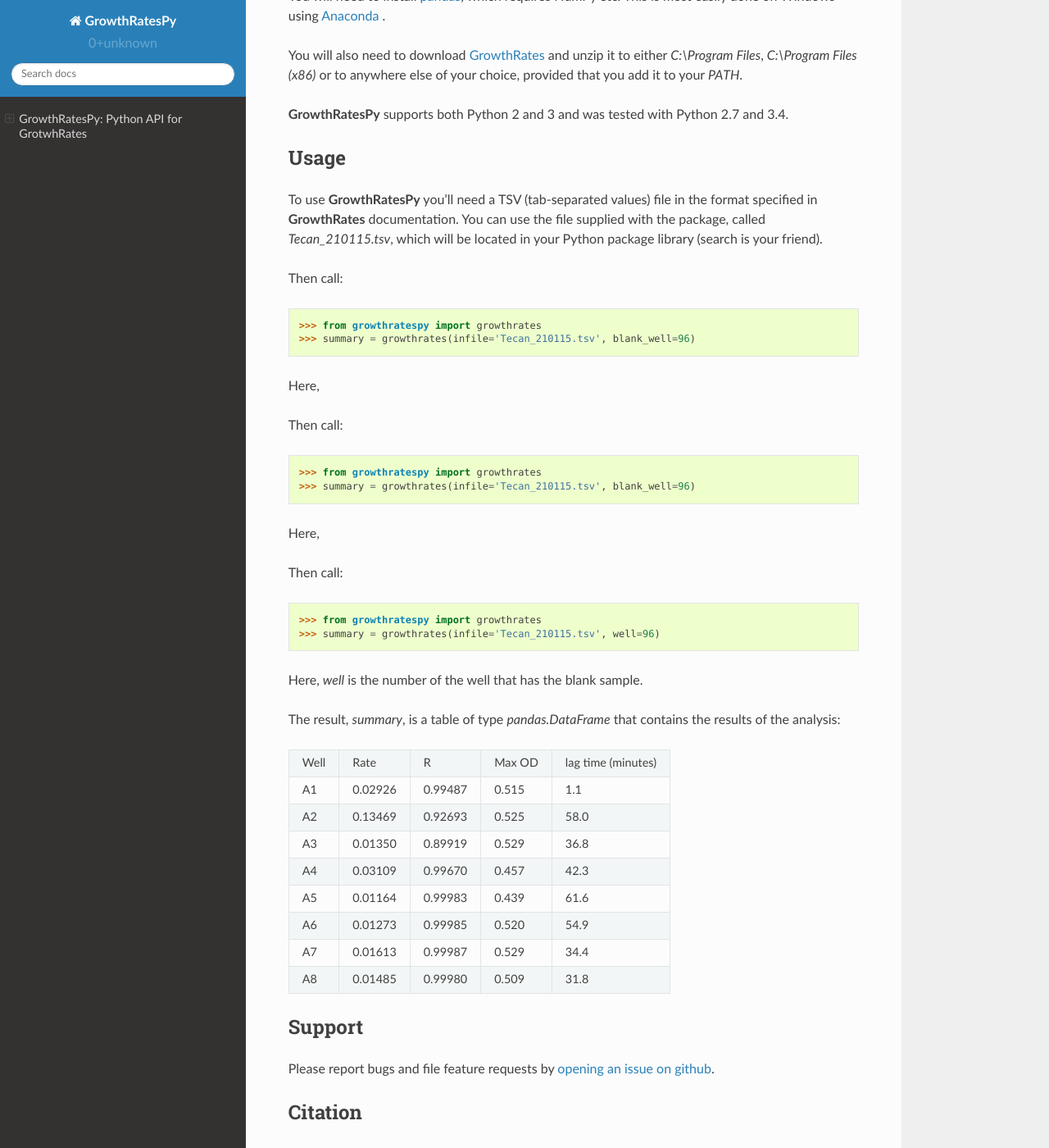
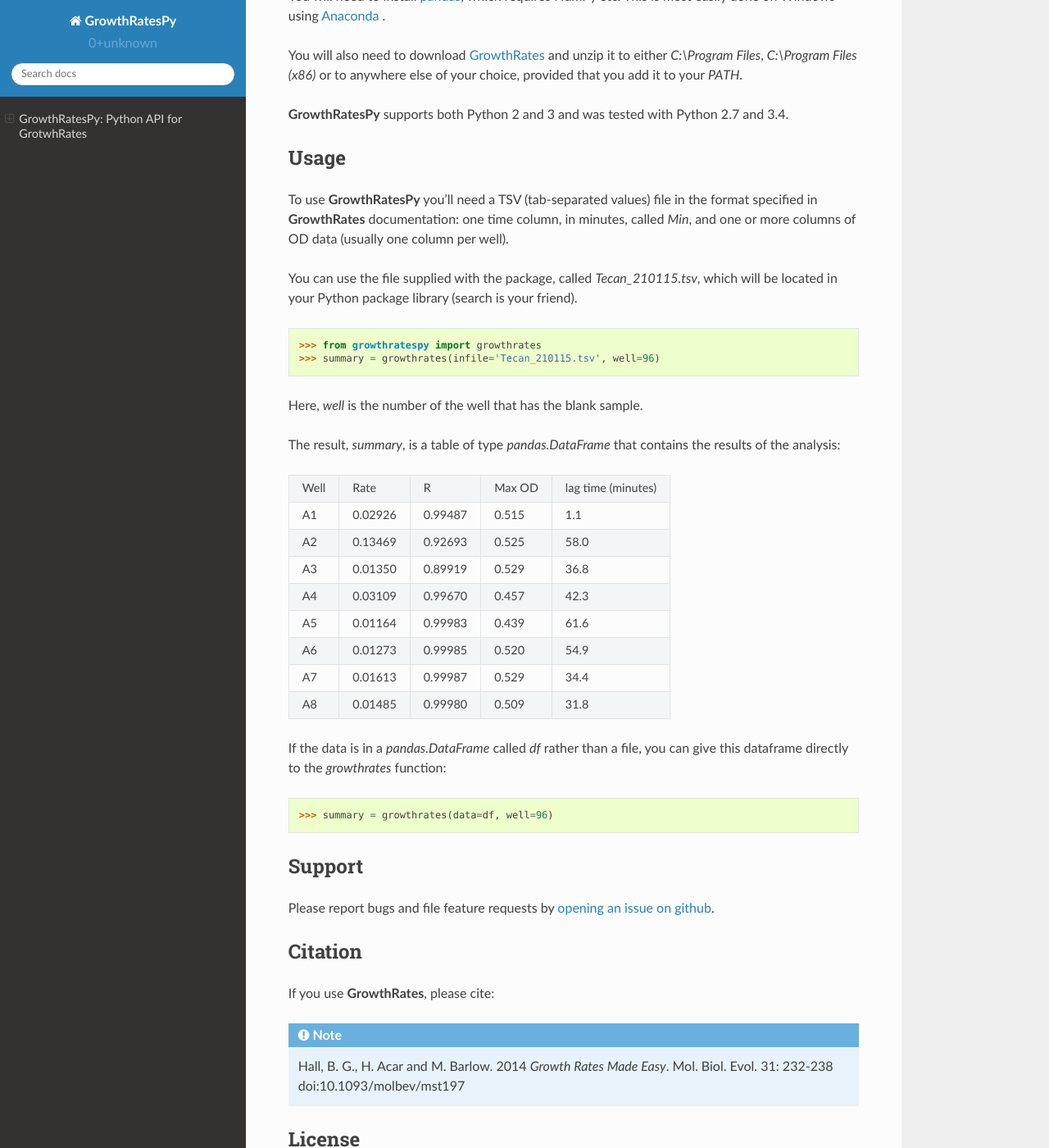
Before and after one commit to yoavram/GrowthRatesPy, a Sphinx documentation site: the page built from docs/index.rst, in a window 1280 px wide and 1400 px high, scrolled down 539 px. Shown: the whole window at 82% size. Built offline with Sphinx 7.4.7 and the Read the Docs theme 2.0.0, drawn with Linux system fonts in a browser that asks for light colours.

Commit message:
read data from dataframe instead of file; arguments->parameters in docstrings; fix docs

```diff
--- a/docs/index.rst
+++ b/docs/index.rst
@@ -34,24 +34,11 @@ provided that you add it to your `PATH`.
 Usage
 -----
 
-To use **GrowthRatesPy** you'll need a TSV (tab-separated values) file in the format specified in **GrowthRates** documentation.
-You can use the file supplied with the package, called `Tecan_210115.tsv`, which will be located in your Python package library (search is your friend).
+To use **GrowthRatesPy** you'll need a TSV (tab-separated values) file in the format specified in **GrowthRates** documentation:
+one time column, in minutes, called `Min`, and one or more columns of OD data (usually one column per well).
 
-Then call:
-
->>> from growthratespy import growthrates
->>> summary = growthrates(infile='Tecan_210115.tsv', blank_well=96)
-
-Here,
-
-Then call:
-
->>> from growthratespy import growthrates
->>> summary = growthrates(infile='Tecan_210115.tsv', blank_well=96)
-
-Here,
-
-Then call:
+You can use the file supplied with the package, called `Tecan_210115.tsv`,
+which will be located in your Python package library (search is your friend).
 
 >>> from growthratespy import growthrates
 >>> summary = growthrates(infile='Tecan_210115.tsv', well=96)
@@ -62,6 +49,11 @@ The result, `summary`, is a table of type `pandas.DataFrame` that contains the r
 
 .. csv-table::
   :file: _static/Tecan_210115.summary.head8.csv
+
+If the data is in a `pandas.DataFrame` called `df` rather than a file,
+you can give this dataframe directly to the `growthrates` function:
+
+>>> summary = growthrates(data=df, well=96)
 
 Support
 -------
```
Also changed, not shown: 2 other files.
